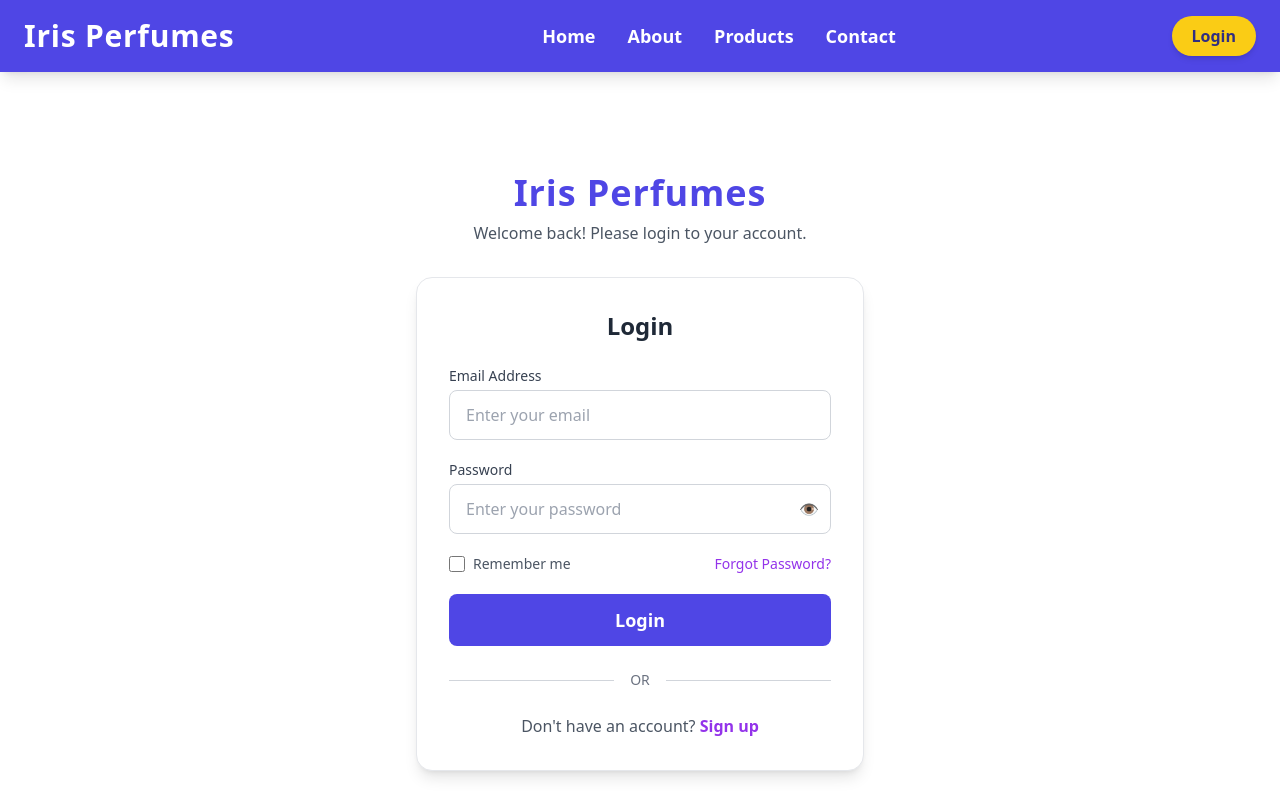
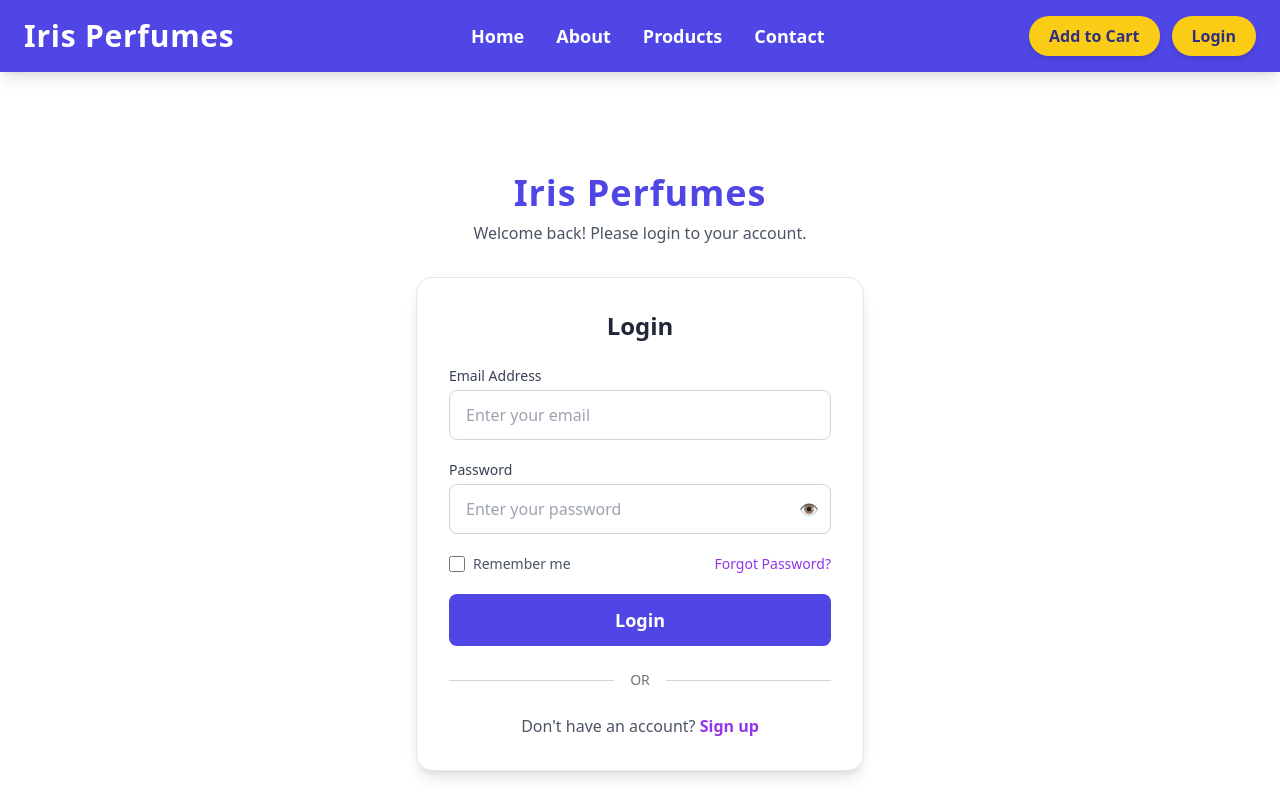
Before and after one commit to MamunUrRashidAIUB/irisperfumesbd, a Next.js app: page /login in a window 1280 px wide. Shown: the top 800 px of the page. Built offline with nearby package versions, Linux system fonts and the light colour scheme.

Commit message:
add "Add to Cart" button for mobile and desktop in Navbar

```diff
--- a/src/app/components/Navbar.tsx
+++ b/src/app/components/Navbar.tsx
@@ -84,6 +84,15 @@ export default function Navbar() {
             </Link>
           </li>
 
+          {/* Mobile Add to Cart */}
+          <li className="md:hidden text-center py-4 px-6">
+            <Link href="/cart" onClick={() => setIsOpen(false)}>
+              <button className="bg-yellow-400 text-indigo-900 px-6 py-2 rounded-full font-bold hover:bg-yellow-500 transition w-full">
+                Add to Cart
+              </button>
+            </Link>
+          </li>
+
           {/* Mobile login */}
           <li className="md:hidden text-center py-4 px-6">
             <Link href="/login" onClick={() => setIsOpen(false)}>
@@ -94,8 +103,13 @@ export default function Navbar() {
           </li>
         </ul>
 
-        {/* Desktop login */}
-        <div className="hidden md:block">
+        {/* Desktop buttons */}
+        <div className="hidden md:flex md:space-x-3">
+          <Link href="/cart">
+            <button className="bg-yellow-400 text-indigo-900 px-5 py-2 rounded-full shadow-md hover:bg-yellow-500 transition font-bold">
+              Add to Cart
+            </button>
+          </Link>
           <Link href="/login">
             <button className="bg-yellow-400 text-indigo-900 px-5 py-2 rounded-full shadow-md hover:bg-yellow-500 transition font-bold">
               Login
```
